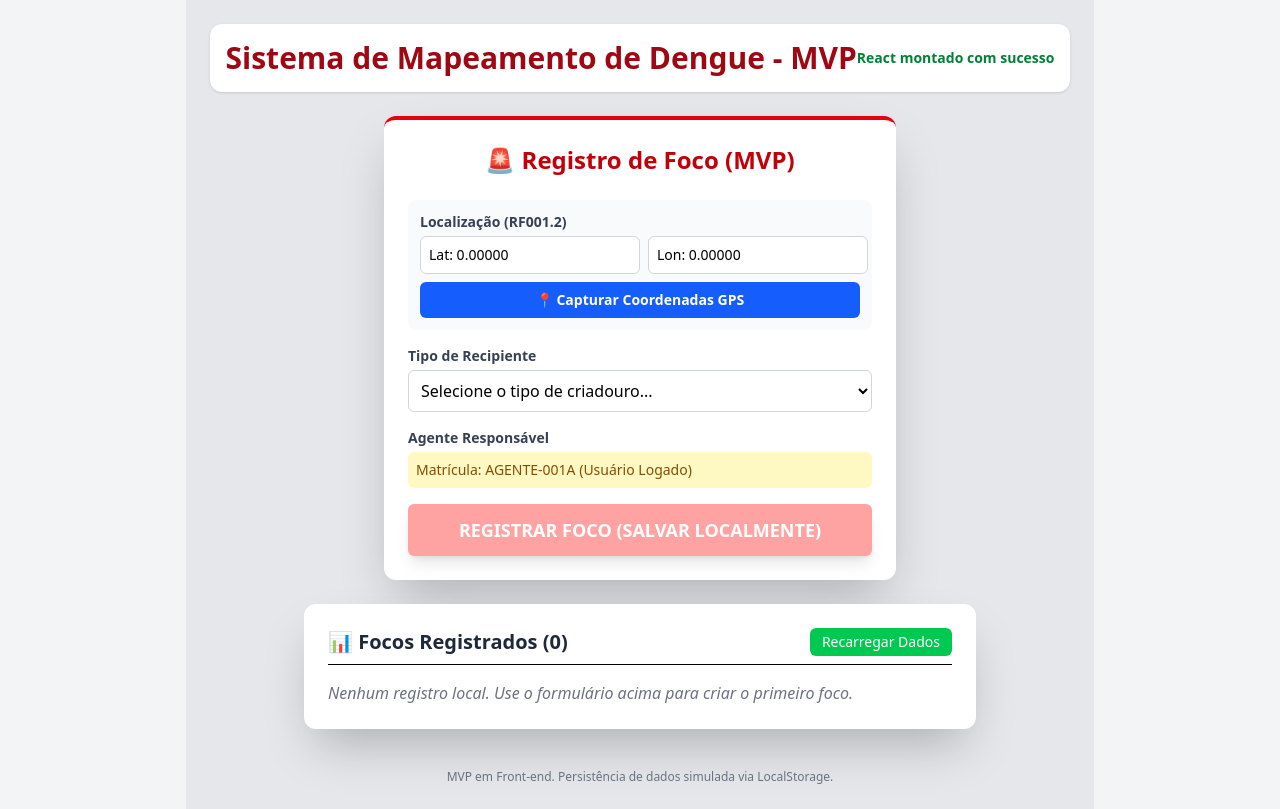
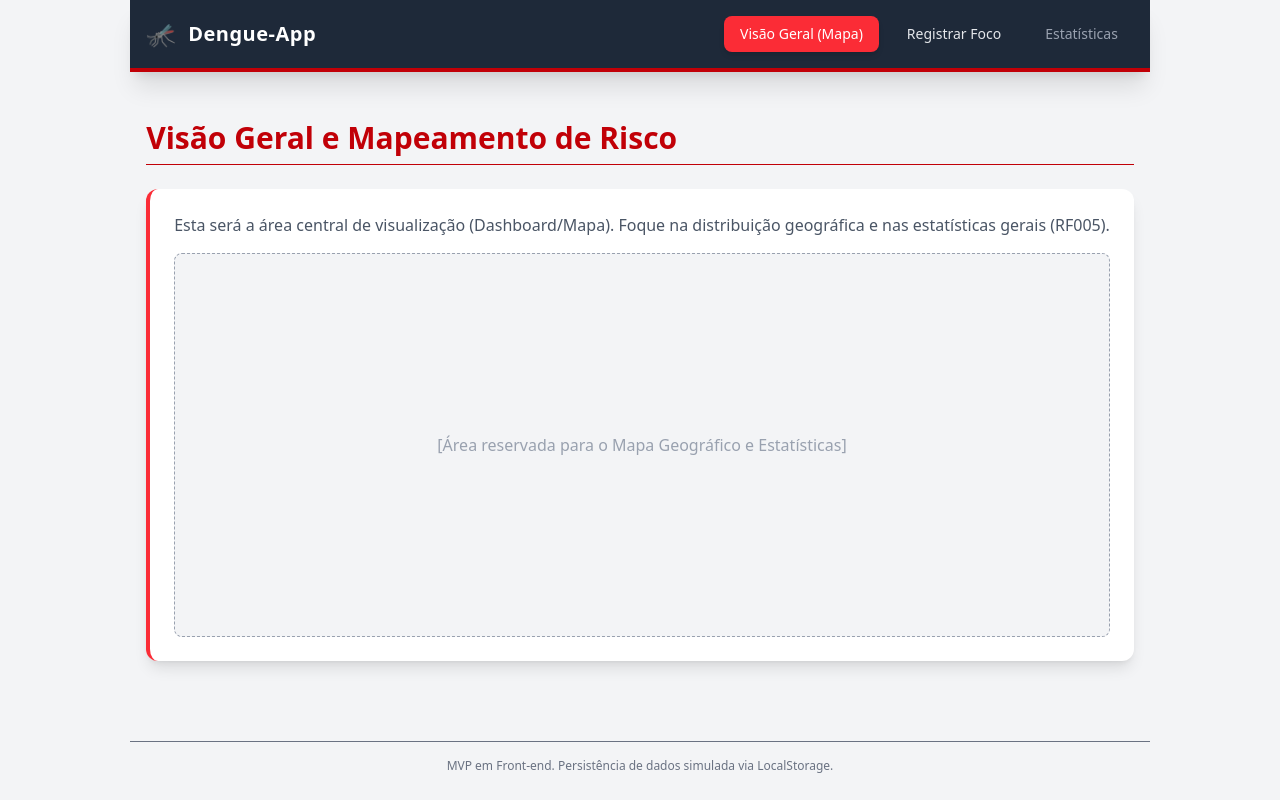
Before and after one commit to paulamelo2404/RastreamentoFocoDeDengue, a React (Vite) app: page / in a window 1280 px wide. Built offline with nearby package versions, Linux system fonts and the light colour scheme.

Commit message:
construção basica de paginas home, registro, navbar temporaria

```diff
--- a/package.json
+++ b/package.json
@@ -11,7 +11,8 @@
   },
   "dependencies": {
     "react": "^19.2.0",
-    "react-dom": "^19.2.0"
+    "react-dom": "^19.2.0",
+    "react-router-dom": "^7.9.6"
   },
   "devDependencies": {
     "@eslint/js": "^9.39.1",
--- a/src/App.tsx
+++ b/src/App.tsx
@@ -1,34 +1,53 @@
-// src/App.tsx
+// src/App.tsx (Novo Conteúdo Completo para Roteamento)
 
 import React, { useEffect } from 'react';
-import FocoForm from './components/FocoForm';
-import FocoList from './components/FocoList';
+import { BrowserRouter as Router, Routes, Route } from 'react-router-dom';
 import { DataStoreService } from './services/DataStoreService';
 
+// Importações dos novos componentes de layout e páginas
+import Navbar from './components/Navbar';
+import Home from './pages/Home';
+import Registro from './pages/Registro';
+
+// Importações removidas, pois os componentes agora estão dentro da página Registro.tsx
+// import FocoForm from './components/FocoForm';
+// import FocoList from './components/FocoList';
+
+// Use export default para o App funcionar como o componente raiz
 export default function App() {
+
+  // Efeito para inicializar o LocalStorage com dados mockados
   useEffect(() => {
     DataStoreService.initMockData();
   }, []);
 
   return (
-    <div className="min-h-screen bg-gray-200 p-6">
-      <div className="max-w-4xl mx-auto">
-        <div className="mb-6 p-4 bg-white rounded-xl shadow flex items-center justify-between">
-          <h1 className="text-2xl md:text-3xl font-extrabold text-red-800">
-            Sistema de Mapeamento de Dengue - MVP
-          </h1>
-          <span className="text-xs md:text-sm text-green-700 font-semibold">
-            React montado com sucesso
-          </span>
-        </div>
+    // O Router deve envolver toda a aplicação
+    <Router>
+      <div className="min-h-screen bg-gray-100">
 
-        <FocoForm />
-        <FocoList />
+        {/* Componente de Navegação (Navbar Moderna) */}
+        <Navbar />
 
-        <p className="text-center text-xs text-gray-500 mt-10">
-          MVP em Front-end. Persistência de dados simulada via LocalStorage.
-        </p>
+        {/* Área principal do conteúdo que mudará conforme a rota */}
+        <main className="max-w-6xl mx-auto p-4">
+          <Routes>
+
+            {/* Rota Raiz: Visão Geral e Mapeamento (Home.tsx) */}
+            <Route path="/" element={<Home />} />
+
+            {/* Rota de Registro: Formulário e Lista (Registro.tsx) */}
+            <Route path="/registro" element={<Registro />} />
+
+            {/* Rota de fallback */}
+            <Route path="*" element={<Home />} />
+          </Routes>
+        </main>
+
+        <footer className="text-center text-xs text-gray-500 py-4 mt-8 border-t">
+            MVP em Front-end. Persistência de dados simulada via LocalStorage.
+        </footer>
       </div>
-    </div>
+    </Router>
   );
 }
--- /dev/null
+++ b/src/components/Navbar.tsx
@@ -0,0 +1,56 @@
+// src/components/Navbar.tsx
+
+import React from 'react';
+import { Link, useLocation } from 'react-router-dom';
+
+// Estilos base para os links
+const baseLinkClasses = "px-4 py-2 rounded-lg font-medium transition duration-200 ease-in-out text-sm";
+// Estilos para links ativos (usando useLocation para saber qual rota está ativa)
+const activeLinkClasses = "bg-red-500 text-white shadow-md";
+// Estilos para links inativos
+const inactiveLinkClasses = "text-gray-200 hover:bg-red-600/50 hover:text-white";
+
+const Navbar: React.FC = () => {
+  const location = useLocation(); // Hook do React Router para obter a rota atual
+
+  // Função auxiliar para determinar a classe CSS com base na rota
+  const getLinkClasses = (path: string) => {
+    return location.pathname === path
+      ? `${baseLinkClasses} ${activeLinkClasses}`
+      : `${baseLinkClasses} ${inactiveLinkClasses}`;
+  };
+
+  return (
+    <header className="bg-gray-800 shadow-xl border-b-4 border-red-700">
+      <div className="max-w-6xl mx-auto flex justify-between items-center p-4">
+
+        {/* Logo/Título do Aplicativo */}
+        <div className="flex items-center space-x-3">
+          <span className="text-2xl" role="img" aria-label="mosquito">🦟</span>
+          <Link to="/" className="text-white text-xl font-extrabold tracking-wide hover:text-red-300">
+            Dengue-App
+          </Link>
+        </div>
+
+        {/* Links de Navegação */}
+        <nav className="flex space-x-3">
+
+          <Link to="/" className={getLinkClasses("/")}>
+            Visão Geral (Mapa)
+          </Link>
+
+          <Link to="/registro" className={getLinkClasses("/registro")}>
+            Registrar Foco
+          </Link>
+
+          {/* Futuramente: Outros links como /estatisticas, /casos */}
+          <button className={`${inactiveLinkClasses} ${baseLinkClasses} text-gray-400 cursor-not-allowed`} disabled>
+              Estatísticas
+          </button>
+        </nav>
+      </div>
+    </header>
+  );
+};
+
+export default Navbar;
--- /dev/null
+++ b/src/pages/Home.tsx
@@ -0,0 +1,26 @@
+// src/pages/Home.tsx
+
+import React from 'react';
+// Importaremos o MapViewer aqui no próximo passo, mas vamos deixar o espaço preparado.
+
+const Home: React.FC = () => {
+  return (
+    <div className="py-8">
+      <h2 className="text-3xl font-bold text-red-700 mb-6 border-b pb-2">Visão Geral e Mapeamento de Risco</h2>
+
+      <div className="bg-white p-6 rounded-xl shadow-lg border-l-4 border-red-500">
+        <p className="text-gray-600 mb-4">
+          Esta será a área central de visualização (Dashboard/Mapa).
+          Foque na distribuição geográfica e nas estatísticas gerais (RF005).
+        </p>
+
+        {/* Aqui será inserido o MapViewer no Passo 7 */}
+        <div className="w-full h-96 bg-gray-100 flex items-center justify-center rounded-lg border border-dashed text-gray-400">
+          [Área reservada para o Mapa Geográfico e Estatísticas]
+        </div>
+      </div>
+    </div>
+  );
+};
+
+export default Home;
--- /dev/null
+++ b/src/pages/Registro.tsx
@@ -0,0 +1,20 @@
+// src/pages/Registro.tsx
+
+import React from 'react';
+import FocoForm from '../components/FocoForm';
+import FocoList from '../components/FocoList';
+
+const Registro: React.FC = () => {
+  return (
+    <div className="py-8">
+      <h2 className="text-3xl font-bold text-gray-700 mb-6 border-b pb-2">Cadastro e Monitoramento de Focos</h2>
+
+      <div className="grid grid-cols-1 md:grid-cols-2 gap-8">
+        <FocoForm />
+        <FocoList />
+      </div>
+    </div>
+  );
+};
+
+export default Registro;
```
Also changed, not shown: 1 other file (tests, documents, lock files or other folders).
